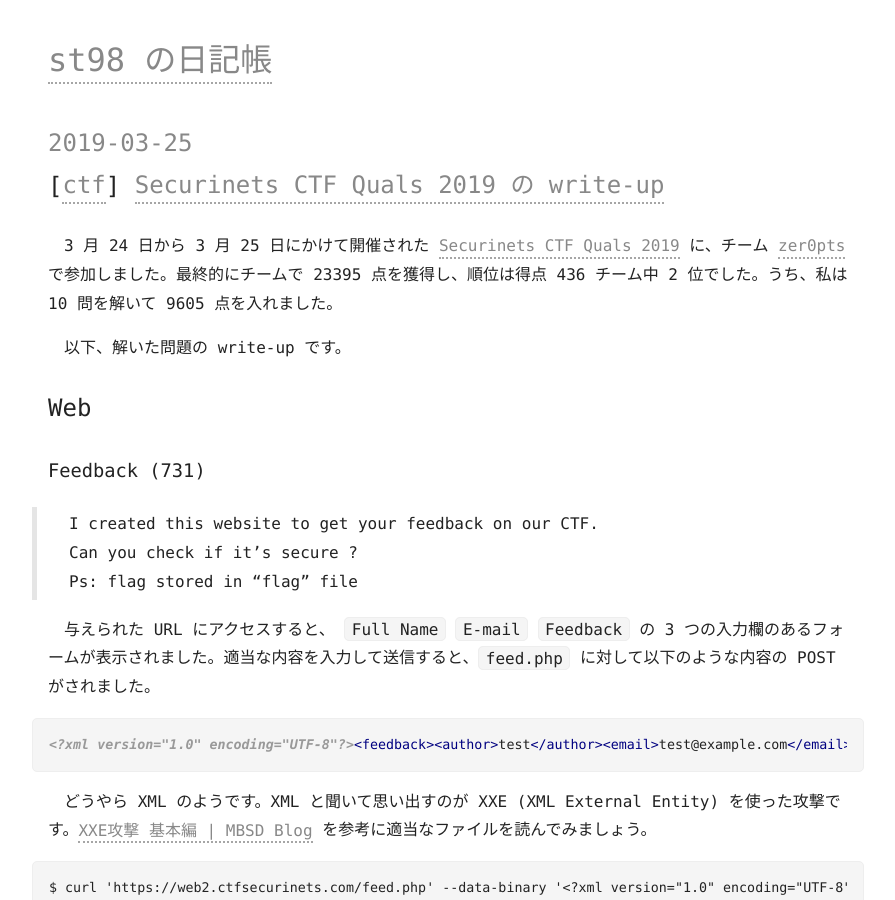
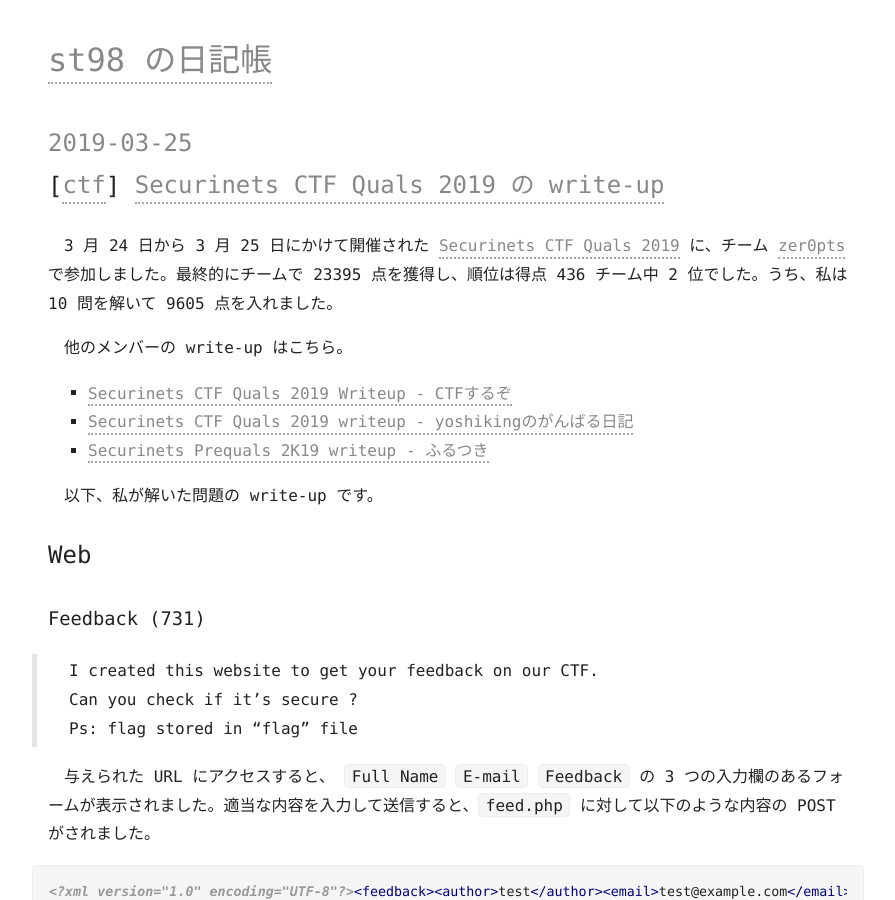
Before and after one commit to st98/diary, a Jekyll site: the page built from _posts/2019-03-25-securinets-ctf-quals-2019.md, in a window 1280 px wide and 900 px high. Shown: the whole window, without its empty margins (192-1087 px from the left). Built offline with Jekyll 4.4.1, drawn with Linux system fonts in a browser that asks for light colours; comment, search, counter and statistics services are not loaded.

Commit message:
他のメンバーのwrite-upを追加

```diff
--- a/_posts/2019-03-25-securinets-ctf-quals-2019.md
+++ b/_posts/2019-03-25-securinets-ctf-quals-2019.md
@@ -7,7 +7,13 @@
 
 3 月 24 日から 3 月 25 日にかけて開催された [Securinets CTF Quals 2019](https://www.facebook.com/Securinets/) に、チーム [zer0pts](https://ctftime.org/team/54599) で参加しました。最終的にチームで 23395 点を獲得し、順位は得点 436 チーム中 2 位でした。うち、私は 10 問を解いて 9605 点を入れました。
 
-以下、解いた問題の write-up です。
+他のメンバーの write-up はこちら。
+
+- [Securinets CTF Quals 2019 Writeup - CTFするぞ](https://ptr-yudai.hatenablog.com/entry/2019/03/25/152043)
+- [Securinets CTF Quals 2019 writeup - yoshikingのがんばる日記](https://yoshiking.hatenablog.jp/entry/2019/03/25/165855)
+- [Securinets Prequals 2K19 writeup - ふるつき](https://furutsuki.hatenablog.com/entry/2019/03/25/214238)
+
+以下、私が解いた問題の write-up です。
 
 ## Web
 ### Feedback (731)
```
